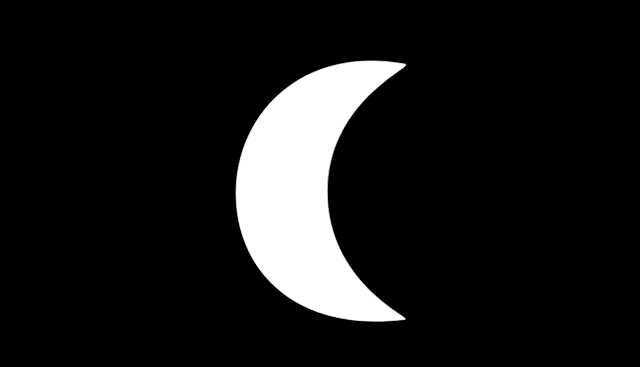
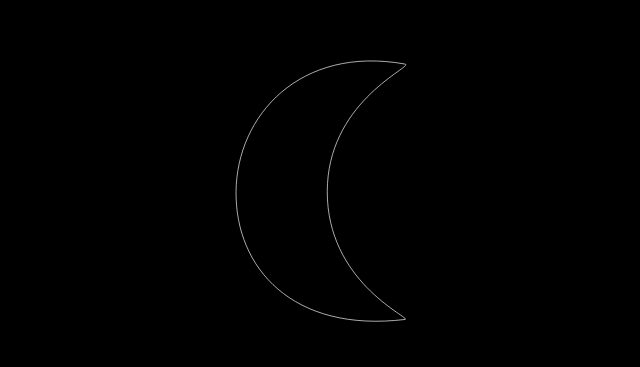
Before and after one commit to quarcissus/svgsfun, a plain HTML site: page index.html in a window 1280 px wide. Shown: the part 196-563 px from the top of the page, without its empty margins (257-897 px from the left). Drawn offline with nearby package versions, Linux system fonts and the light colour scheme.

Commit message:
change svg style

```diff
--- a/app.js
+++ b/app.js
@@ -2,7 +2,7 @@ const moonPath = "M251 5.99999C96 -22 1.99999 82.0002 0.999994 195C-6.13928e-06
 
 const timeline = anime.timeline({
     duration: 1400,
-    easing: "easeInQuad"
+    easing: "easeInQuad",
 });
 
 timeline.add({
--- a/index.html
+++ b/index.html
@@ -14,7 +14,7 @@
         <svg width="437" height="444" viewBox="0 0 437 444" fill="none" xmlns="http://www.w3.org/2000/svg">
             <path id="circle"
                 d="M212 3.00001C27.2 23.8 -4.99999 173 2.00001 245C2.53969 252 2 455 212 442C422 429 431 258 435 245C439 232 443 -23 212 3.00001Z"
-                fill="#fff" stroke="#fff" />
+                fill="rgba(255, 255, 255, 0)" stroke="#fff" />
         </svg>
 
 
--- a/style.css
+++ b/style.css
@@ -18,5 +18,6 @@ svg {
     svg {
         width: 150px;
         height: 150px;
+
     }
 }
```
